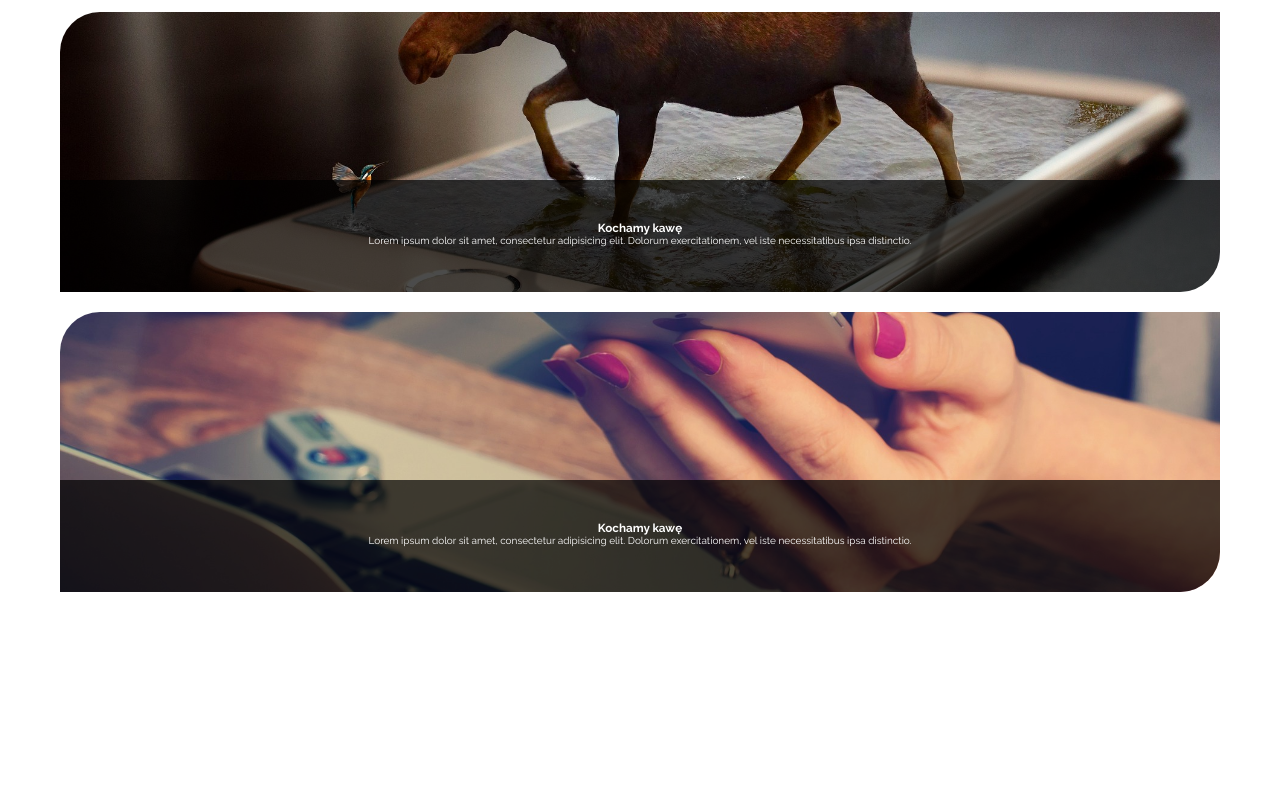
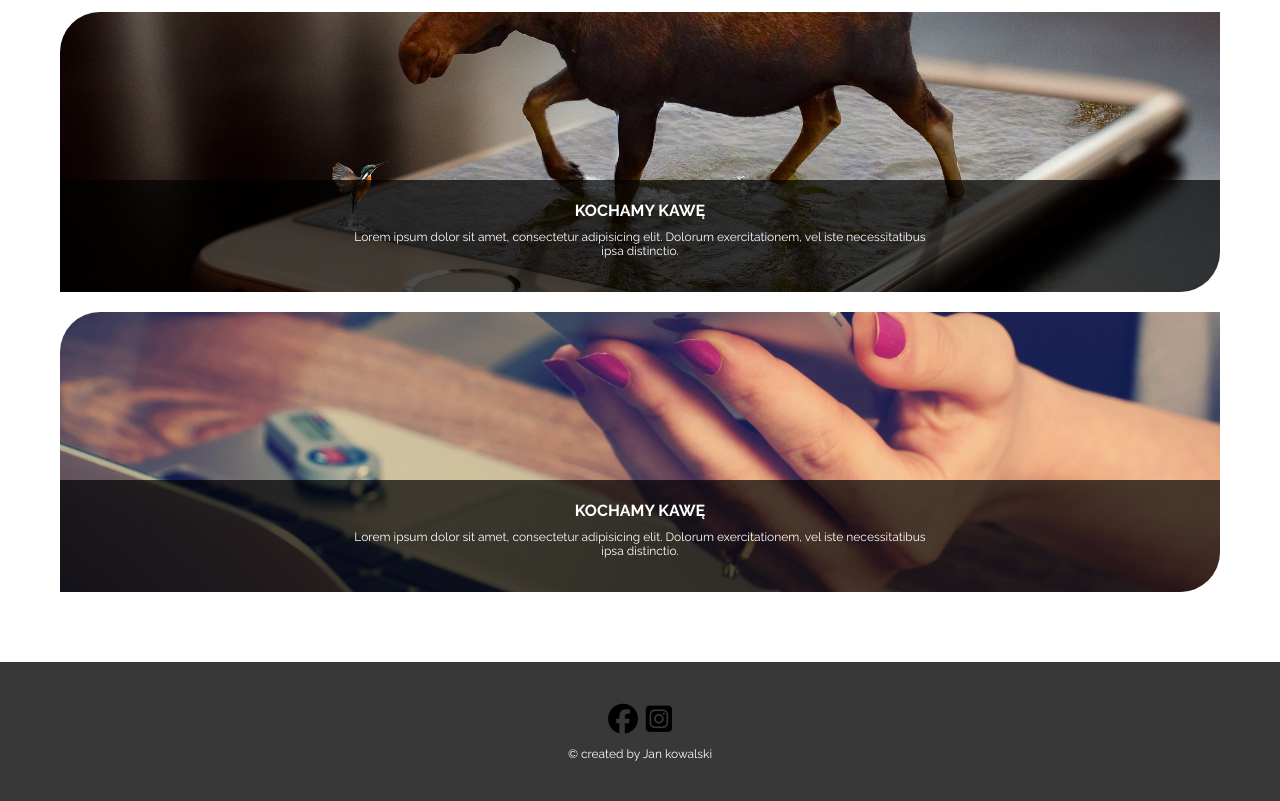
Before and after one commit to coolGuy2k23/creativedesign, a plain HTML site: page index.html in a window 1280 px wide. Shown: the part 702-1503 px from the top of the page. Before the commit the page ends 1364 px from the top, so only its background shows below. Drawn offline with Linux system fonts and the light colour scheme.

Commit message:
added footer

```diff
--- a/index.html
+++ b/index.html
@@ -70,6 +70,19 @@
             </div>
         </div>
     </main>
+    <footer class="footer">
+        <div class="wrapper">
+            <div class="footer__box">
+                <div class="footer__first">
+                    <i class="fa-brands fa-facebook"></i>
+                    <i class="fa-brands fa-square-instagram"></i>
+                </div>
+                <div class="footer__second">
+                    <p class="footer__text"> &copy; created by Jan kowalski </p>
+                </div>
+            </div>
+        </div>
+    </footer>
 </body>
 
 </html>
--- a/sass/_medium.scss
+++ b/sass/_medium.scss
@@ -12,7 +12,10 @@
 	}
 	// NAWIGACJA NAWIGACJA NAWIGACJA NAWIGACJA
 	.nav {
+		position: sticky;
+		top: 0;
 		padding-top: 1rem;
+		z-index: 100000;
 		&__list {
 			flex-direction: row;
 		}
@@ -34,4 +37,24 @@
 			}
 		}
 	}
+
+	.main {
+		&__text {
+			position: absolute;
+			bottom: 10%;
+			left: 50%;
+			transform: translate(-50%, -10%);
+			text-align: center;
+			color: white;
+			z-index: 10000;
+		}
+		&__h3 {
+			font-size: 1.6rem;
+			margin-bottom: 1rem;
+			text-transform: uppercase;
+		}
+		&__text {
+			font-size: 1.2rem;
+		}
+	}
 }
--- a/sass/_small.scss
+++ b/sass/_small.scss
@@ -0,0 +1,23 @@
+@media (min-width: 576px){
+    .main {
+
+        &__text {
+            position: absolute;
+            bottom: 5%;
+            left: 50%;
+            transform: translate(-50%, -5%);
+            text-align: center;
+            color: white;
+            z-index: 10000;
+        }
+        &__h3{
+            font-size: 1.4rem;
+            margin-bottom: 1rem;
+            text-transform: uppercase;
+        }
+        &__text{
+            font-size: 1.2rem;
+        }
+    }
+
+}
--- a/sass/main.scss
+++ b/sass/main.scss
@@ -162,15 +162,55 @@ body {
 	}
 	&__text {
 		position: absolute;
-		bottom: 15%;
+		bottom: 2%;
 		left: 50%;
-		transform: translate(-50%, -15%);
+		transform: translate(-50%, -2%);
 		text-align: center;
 		color: white;
 		z-index: 10000;
 	}
+	&__h3 {
+		font-size: 1.2rem;
+		margin-bottom: 1rem;
+		text-transform: uppercase;
+	}
+	&__text {
+		font-size: 1rem;
+	}
 }
+// FOOTER FOOTER FOOTER FOOTER FOOTER FOOTER//
+.footer {
+	padding: 4rem 2rem;
+	background-color: rgb(56, 56, 56);
+	.wrapper {
+		margin: 0 auto;
+		width: 100%;
+		max-width: 1200px;
+	}
+	&__box {
+		display: flex;
+		flex-direction: column;
+		justify-content: center;
+		align-items: center;
+	}
+	&__first {
+		margin-bottom: 1rem;
+		font-size: 3rem;
 
+		.fa-brands{
+			cursor: pointer;
+			transition: color 0.3s;
+			&:hover{
+				color: rgb(247, 222, 0);
+			}
+		}
+	}
+
+	&__second{
+		font-size: 1.2rem;
+		color: white;
+	}
+}
 @import './small';
 @import './medium';
 @import './large';
```
Also changed, not shown: css/main.css, 1 other file.
